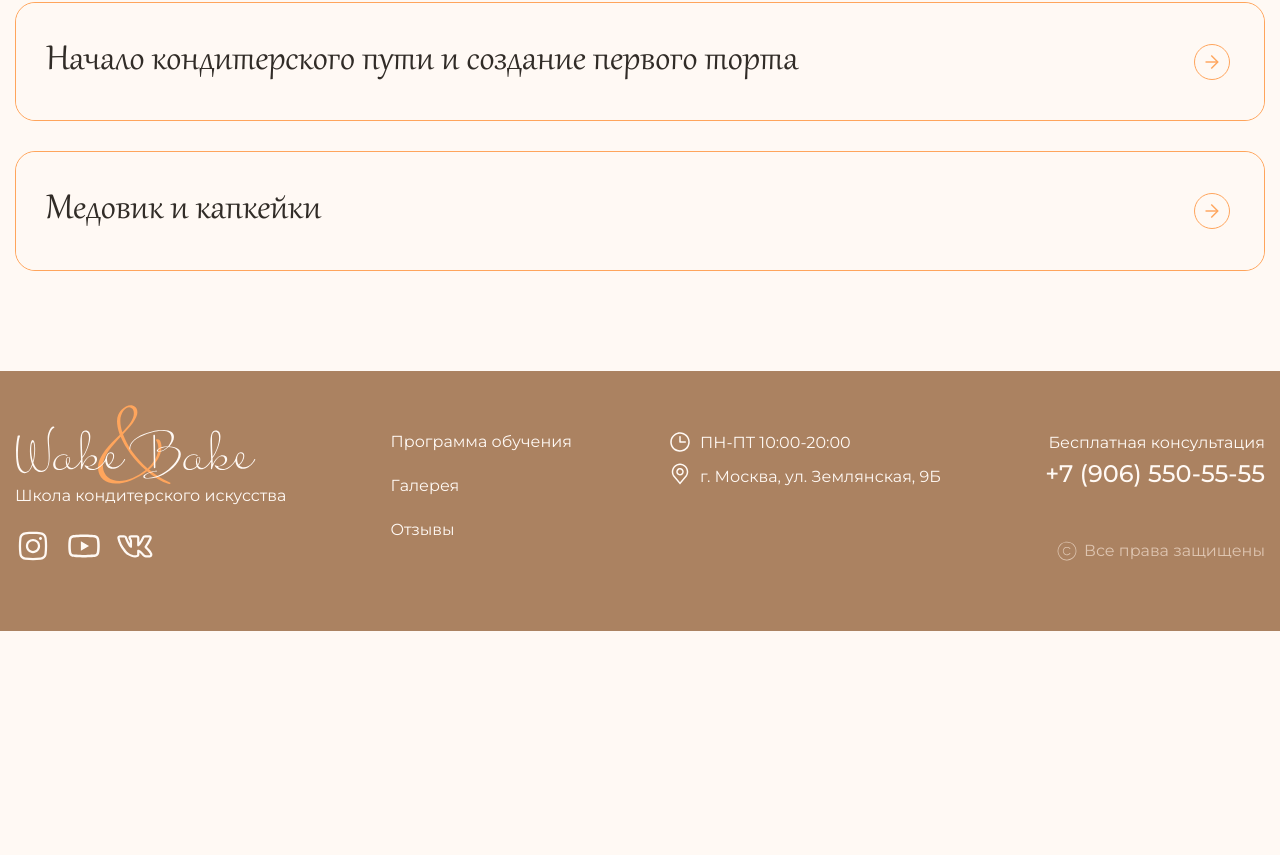
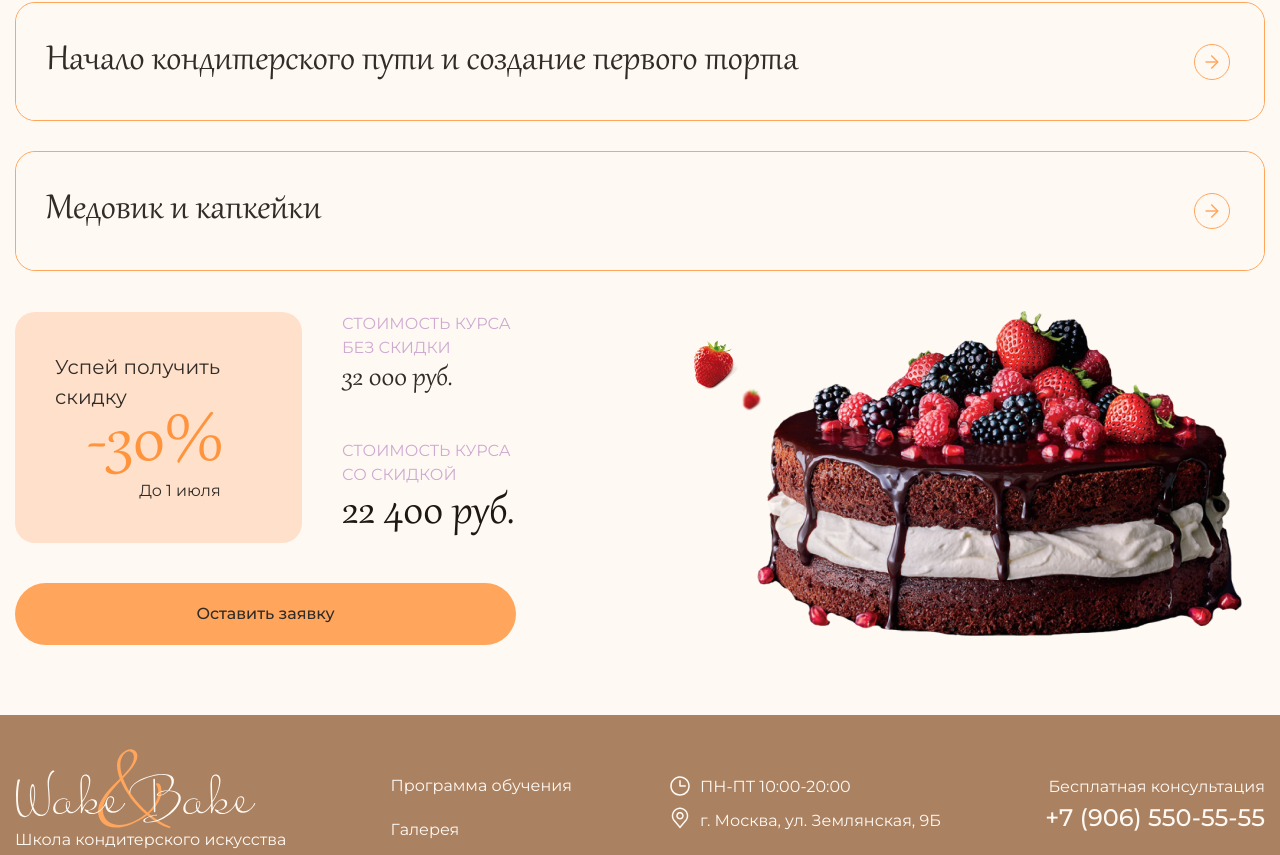
Before and after one commit to igmrsky/wake-bake, a website: page app/index.html in a window 1280 px wide. Shown: the part 1726-2581 px from the top of the page. Before the commit the page ends 2357 px from the top, so only its background shows below. Drawn offline with Linux system fonts and the light colour scheme; files whose address does not match are found by name.

Commit message:
added sectiom program

```diff
--- a/app/index.html
+++ b/app/index.html
@@ -185,9 +185,14 @@
                         <div class="program__tab-inner">
                             <h2 class="program__tab-title">
                                 Начало кондитерского пути и создание первого торта
-                                <svg class="program__title-arrow" width="14" height="14" viewBox="0 0 14 14" fill="none" xmlns="http://www.w3.org/2000/svg">
-                                    <path d="M5.77607 12.9756L11.7521 6.99962L5.77607 1.02363L6.78407 0.0156247L13.7681 6.99962L6.78407 13.9836L5.77607 12.9756Z" fill="#FFA55C"/>
-                                    <path d="M12.7598 6.28027L12.7598 7.72027L0.519766 7.72027L0.519766 6.28027L12.7598 6.28027Z" fill="#FFA55C"/>
+                                <svg class="program__title-arrow" width="14" height="14" viewBox="0 0 14 14" fill="none"
+                                    xmlns="http://www.w3.org/2000/svg">
+                                    <path
+                                        d="M5.77607 12.9756L11.7521 6.99962L5.77607 1.02363L6.78407 0.0156247L13.7681 6.99962L6.78407 13.9836L5.77607 12.9756Z"
+                                        fill="#FFA55C" />
+                                    <path
+                                        d="M12.7598 6.28027L12.7598 7.72027L0.519766 7.72027L0.519766 6.28027L12.7598 6.28027Z"
+                                        fill="#FFA55C" />
                                 </svg>
                             </h2>
                             <div class="program__tab-wrapper">
@@ -224,9 +229,14 @@
                         <div class="program__tab-inner">
                             <h2 class="program__tab-title">
                                 Медовик и капкейки
-                                <svg class="program__title-arrow" width="14" height="14" viewBox="0 0 14 14" fill="none" xmlns="http://www.w3.org/2000/svg">
-                                    <path d="M5.77607 12.9756L11.7521 6.99962L5.77607 1.02363L6.78407 0.0156247L13.7681 6.99962L6.78407 13.9836L5.77607 12.9756Z" fill="#FFA55C"/>
-                                    <path d="M12.7598 6.28027L12.7598 7.72027L0.519766 7.72027L0.519766 6.28027L12.7598 6.28027Z" fill="#FFA55C"/>
+                                <svg class="program__title-arrow" width="14" height="14" viewBox="0 0 14 14" fill="none"
+                                    xmlns="http://www.w3.org/2000/svg">
+                                    <path
+                                        d="M5.77607 12.9756L11.7521 6.99962L5.77607 1.02363L6.78407 0.0156247L13.7681 6.99962L6.78407 13.9836L5.77607 12.9756Z"
+                                        fill="#FFA55C" />
+                                    <path
+                                        d="M12.7598 6.28027L12.7598 7.72027L0.519766 7.72027L0.519766 6.28027L12.7598 6.28027Z"
+                                        fill="#FFA55C" />
                                 </svg>
                             </h2>
                             <div class="program__tab-wrapper">
@@ -252,7 +262,8 @@
                                         Практика:
                                     </span>
                                     <li class="program__practice-item">
-                                        Испечёшь капкейки, приготовишь крем и конфи, а также сделаешь своё первое пирожное — медовик
+                                        Испечёшь капкейки, приготовишь крем и конфи, а также сделаешь своё первое
+                                        пирожное — медовик
                                     </li>
                                 </ul>
                             </div>
@@ -262,9 +273,14 @@
                         <div class="program__tab-inner">
                             <h2 class="program__tab-title">
                                 Песочное тесто и чизкейк
-                                <svg class="program__title-arrow" width="14" height="14" viewBox="0 0 14 14" fill="none" xmlns="http://www.w3.org/2000/svg">
-                                    <path d="M5.77607 12.9756L11.7521 6.99962L5.77607 1.02363L6.78407 0.0156247L13.7681 6.99962L6.78407 13.9836L5.77607 12.9756Z" fill="#FFA55C"/>
-                                    <path d="M12.7598 6.28027L12.7598 7.72027L0.519766 7.72027L0.519766 6.28027L12.7598 6.28027Z" fill="#FFA55C"/>
+                                <svg class="program__title-arrow" width="14" height="14" viewBox="0 0 14 14" fill="none"
+                                    xmlns="http://www.w3.org/2000/svg">
+                                    <path
+                                        d="M5.77607 12.9756L11.7521 6.99962L5.77607 1.02363L6.78407 0.0156247L13.7681 6.99962L6.78407 13.9836L5.77607 12.9756Z"
+                                        fill="#FFA55C" />
+                                    <path
+                                        d="M12.7598 6.28027L12.7598 7.72027L0.519766 7.72027L0.519766 6.28027L12.7598 6.28027Z"
+                                        fill="#FFA55C" />
                                 </svg>
                             </h2>
                             <div class="program__tab-wrapper">
@@ -293,7 +309,8 @@
                                         Практика:
                                     </span>
                                     <li class="program__practice-item">
-                                        Приготовишь меренги, сделаешь заварной крем для тарталеток и испечёшь свой первый чизкейк
+                                        Приготовишь меренги, сделаешь заварной крем для тарталеток и испечёшь свой
+                                        первый чизкейк
                                     </li>
                                 </ul>
                             </div>
@@ -301,9 +318,14 @@
                         <div class="program__tab-inner">
                             <h2 class="program__tab-title">
                                 Бисквиты
-                                <svg class="program__title-arrow" width="14" height="14" viewBox="0 0 14 14" fill="none" xmlns="http://www.w3.org/2000/svg">
-                                    <path d="M5.77607 12.9756L11.7521 6.99962L5.77607 1.02363L6.78407 0.0156247L13.7681 6.99962L6.78407 13.9836L5.77607 12.9756Z" fill="#FFA55C"/>
-                                    <path d="M12.7598 6.28027L12.7598 7.72027L0.519766 7.72027L0.519766 6.28027L12.7598 6.28027Z" fill="#FFA55C"/>
+                                <svg class="program__title-arrow" width="14" height="14" viewBox="0 0 14 14" fill="none"
+                                    xmlns="http://www.w3.org/2000/svg">
+                                    <path
+                                        d="M5.77607 12.9756L11.7521 6.99962L5.77607 1.02363L6.78407 0.0156247L13.7681 6.99962L6.78407 13.9836L5.77607 12.9756Z"
+                                        fill="#FFA55C" />
+                                    <path
+                                        d="M12.7598 6.28027L12.7598 7.72027L0.519766 7.72027L0.519766 6.28027L12.7598 6.28027Z"
+                                        fill="#FFA55C" />
                                 </svg>
                             </h2>
                             <div class="program__tab-wrapper">
@@ -339,9 +361,14 @@
                         <div class="program__tab-inner">
                             <h2 class="program__tab-title">
                                 Дрожжевое тесто
-                                <svg class="program__title-arrow" width="14" height="14" viewBox="0 0 14 14" fill="none" xmlns="http://www.w3.org/2000/svg">
-                                    <path d="M5.77607 12.9756L11.7521 6.99962L5.77607 1.02363L6.78407 0.0156247L13.7681 6.99962L6.78407 13.9836L5.77607 12.9756Z" fill="#FFA55C"/>
-                                    <path d="M12.7598 6.28027L12.7598 7.72027L0.519766 7.72027L0.519766 6.28027L12.7598 6.28027Z" fill="#FFA55C"/>
+                                <svg class="program__title-arrow" width="14" height="14" viewBox="0 0 14 14" fill="none"
+                                    xmlns="http://www.w3.org/2000/svg">
+                                    <path
+                                        d="M5.77607 12.9756L11.7521 6.99962L5.77607 1.02363L6.78407 0.0156247L13.7681 6.99962L6.78407 13.9836L5.77607 12.9756Z"
+                                        fill="#FFA55C" />
+                                    <path
+                                        d="M12.7598 6.28027L12.7598 7.72027L0.519766 7.72027L0.519766 6.28027L12.7598 6.28027Z"
+                                        fill="#FFA55C" />
                                 </svg>
                             </h2>
                             <div class="program__tab-wrapper">
@@ -372,9 +399,14 @@
                         <div class="program__tab-inner">
                             <h2 class="program__tab-title">
                                 Работа с кремами
-                                <svg class="program__title-arrow" width="14" height="14" viewBox="0 0 14 14" fill="none" xmlns="http://www.w3.org/2000/svg">
-                                    <path d="M5.77607 12.9756L11.7521 6.99962L5.77607 1.02363L6.78407 0.0156247L13.7681 6.99962L6.78407 13.9836L5.77607 12.9756Z" fill="#FFA55C"/>
-                                    <path d="M12.7598 6.28027L12.7598 7.72027L0.519766 7.72027L0.519766 6.28027L12.7598 6.28027Z" fill="#FFA55C"/>
+                                <svg class="program__title-arrow" width="14" height="14" viewBox="0 0 14 14" fill="none"
+                                    xmlns="http://www.w3.org/2000/svg">
+                                    <path
+                                        d="M5.77607 12.9756L11.7521 6.99962L5.77607 1.02363L6.78407 0.0156247L13.7681 6.99962L6.78407 13.9836L5.77607 12.9756Z"
+                                        fill="#FFA55C" />
+                                    <path
+                                        d="M12.7598 6.28027L12.7598 7.72027L0.519766 7.72027L0.519766 6.28027L12.7598 6.28027Z"
+                                        fill="#FFA55C" />
                                 </svg>
                             </h2>
                             <div class="program__tab-wrapper">
@@ -407,9 +439,14 @@
                         <div class="program__tab-inner">
                             <h2 class="program__tab-title">
                                 Mille-feuille, или Наполеон
-                                <svg class="program__title-arrow" width="14" height="14" viewBox="0 0 14 14" fill="none" xmlns="http://www.w3.org/2000/svg">
-                                    <path d="M5.77607 12.9756L11.7521 6.99962L5.77607 1.02363L6.78407 0.0156247L13.7681 6.99962L6.78407 13.9836L5.77607 12.9756Z" fill="#FFA55C"/>
-                                    <path d="M12.7598 6.28027L12.7598 7.72027L0.519766 7.72027L0.519766 6.28027L12.7598 6.28027Z" fill="#FFA55C"/>
+                                <svg class="program__title-arrow" width="14" height="14" viewBox="0 0 14 14" fill="none"
+                                    xmlns="http://www.w3.org/2000/svg">
+                                    <path
+                                        d="M5.77607 12.9756L11.7521 6.99962L5.77607 1.02363L6.78407 0.0156247L13.7681 6.99962L6.78407 13.9836L5.77607 12.9756Z"
+                                        fill="#FFA55C" />
+                                    <path
+                                        d="M12.7598 6.28027L12.7598 7.72027L0.519766 7.72027L0.519766 6.28027L12.7598 6.28027Z"
+                                        fill="#FFA55C" />
                                 </svg>
                             </h2>
                             <div class="program__tab-wrapper">
@@ -443,9 +480,14 @@
                         <div class="program__tab-inner">
                             <h2 class="program__tab-title">
                                 Завершение курса
-                                <svg class="program__title-arrow" width="14" height="14" viewBox="0 0 14 14" fill="none" xmlns="http://www.w3.org/2000/svg">
-                                    <path d="M5.77607 12.9756L11.7521 6.99962L5.77607 1.02363L6.78407 0.0156247L13.7681 6.99962L6.78407 13.9836L5.77607 12.9756Z" fill="#FFA55C"/>
-                                    <path d="M12.7598 6.28027L12.7598 7.72027L0.519766 7.72027L0.519766 6.28027L12.7598 6.28027Z" fill="#FFA55C"/>
+                                <svg class="program__title-arrow" width="14" height="14" viewBox="0 0 14 14" fill="none"
+                                    xmlns="http://www.w3.org/2000/svg">
+                                    <path
+                                        d="M5.77607 12.9756L11.7521 6.99962L5.77607 1.02363L6.78407 0.0156247L13.7681 6.99962L6.78407 13.9836L5.77607 12.9756Z"
+                                        fill="#FFA55C" />
+                                    <path
+                                        d="M12.7598 6.28027L12.7598 7.72027L0.519766 7.72027L0.519766 6.28027L12.7598 6.28027Z"
+                                        fill="#FFA55C" />
                                 </svg>
                             </h2>
                             <div class="program__tab-wrapper">
@@ -473,6 +515,41 @@
                                 </ul>
                             </div>
                         </div>
+                    </div>
+                </div>
+                <div class="program__sale">
+                    <div class="program__sale-content">
+                        <div class="program__sale-box">
+                            Успей получить скидку
+                            <div class="program__sale-value">
+                                -30%
+                            </div>
+                            <span>
+                                До 1 июля
+                            </span>
+                        </div>
+                        <div class="program__price">
+                            <div class="program__price-text">
+                                Стоимость курса без скидки
+                            </div>
+                            <div class="program__price-value">
+                                32 000 руб.
+                            </div>
+                        </div>
+                        <div class="program__price">
+                            <div class="program__price-text">
+                                Стоимость курса со скидкой
+                            </div>
+                            <div class="program__price-sale">
+                                22 400 руб.
+                            </div>
+                        </div>
+                        <a class="program__sale-btn" href="#">
+                            Оставить заявку
+                        </a>
+                    </div>
+                    <div class="program__img-inner">
+                        <img class="program__img" src="images/sale-img.png" alt="">
                     </div>
                 </div>
             </div>
--- a/app/scss/style.scss
+++ b/app/scss/style.scss
@@ -511,6 +511,8 @@
     border-color: $input-bg;
 }
 
+// =======================================================================================
+
 .program {
     padding: 70px 0;
 
@@ -537,25 +539,35 @@
         color: inherit;
         box-shadow: 0 4px 20px 0 rgba(206, 195, 185, 0.3);
         transition: all 1s;
+
         &--active {
             background-color: $bg;
         }
+
         &:hover {
             box-shadow: none;
             background-color: $bg;
         }
     }
+
     &__tab-item {
         display: none;
+
         &.program__tab-item--active {
             display: block;
         }
     }
+
     &__tab-inner {
         border: 1px solid $accent;
         border-radius: 20px;
         margin-bottom: 30px;
+
+        &:last-child {
+            margin-bottom: 40px;
+        }
     }
+
     &__tab-title {
         border-radius: 20px;
         padding: 40px 30px;
@@ -565,6 +577,7 @@
         @extend %gabriola-400;
         cursor: pointer;
         position: relative;
+
         &::before {
             content: '';
             position: absolute;
@@ -578,20 +591,25 @@
             border-radius: 50%;
             transition: all .4s;
         }
+
         &:hover::before {
             background-color: $accent;
         }
+
         &:hover>.program__title-arrow {
             transform: rotate(90deg);
             top: 54px;
             transition: all .4s;
+
             path {
                 fill: $bg-light;
             }
         }
+
         &.program__tab-title--active::before {
             background-color: $accent;
         }
+
         &.program__tab-title--active {
             .program__title-arrow--active {
                 path {
@@ -600,6 +618,7 @@
             }
         }
     }
+
     &__title-arrow {
         position: absolute;
         top: 50%;
@@ -607,39 +626,47 @@
         transform: translateY(-50%);
         transition: all .4s;
     }
+
     &__title-arrow--active {
         transform: rotate(90deg);
         top: 54px;
     }
+
     &__tab-wrapper {
         display: none;
         padding: 40px 30px;
         padding-top: 0;
     }
-    &__tab-title--active + .program__tab-wrapper {
+
+    &__tab-title--active+.program__tab-wrapper {
         display: flex !important;
         gap: 80px;
     }
+
     &__theory-list {
         display: flex;
         flex-direction: column;
         gap: 20px;
         max-width: 510px;
     }
+
     &__tab-subtitle {
         color: $second-accent;
         line-height: 1.6;
         text-transform: uppercase;
     }
+
     &__practice-list {
         max-width: 230px;
         display: flex;
         flex-direction: column;
         gap: 20px;
     }
+
     &__theory-item {
         padding-left: 32px;
         position: relative;
+
         &::before,
         &::after {
             content: '';
@@ -647,6 +674,7 @@
             top: 50%;
             transform: translateY(-50%);
         }
+
         &::before {
             left: 7px;
             width: 10px;
@@ -654,6 +682,7 @@
             background-image: url('../images/icons/cake-hat-small.svg');
             background-repeat: no-repeat;
         }
+
         &::after {
             left: 0;
             width: 24px;
@@ -662,6 +691,79 @@
             border-radius: 50%;
         }
     }
+
+    &__sale {
+        display: flex;
+        justify-content: space-between;
+        align-items: center;
+        gap: 20px;
+    }
+
+    &__sale-content {
+        display: grid;
+        grid-template-columns: 287px 1fr;
+        grid-template-rows: repeat(3, auto);
+        gap: 40px;
+        max-width: 501px;
+    }
+
+    &__sale-box {
+        font-size: 20px;
+        background-color: $bg;
+        border-radius: 20px;
+        grid-row: 1 / 3;
+        padding: 40px;
+        span {
+            display: block;
+            font-size: 16px;
+            text-align: right;
+            padding-right: 20%;
+        }
+    }
+
+    &__sale-value {
+        @extend %gabriola-400;
+        font-size: 74px;
+        color: $accent;
+        line-height: 0.82;
+        margin: 0 0 7px 13%;
+        transform-origin: 0 0;
+        animation: sale-grow .7s linear infinite alternate;
+    }
+    &__price-text {
+        color: $second-accent;
+        text-transform: uppercase;
+        margin-bottom: 5px;
+    }
+    &__price-value {
+        @extend %gabriola-400;
+        font-size: 32px;
+        line-height: 0.9;
+    }
+    &__price-sale {
+        @extend %gabriola-400;
+        font-size: 50px;
+        line-height: 0.9;
+        color: $title;
+    }
+    &__sale-btn {
+        grid-column: 1 / 3;
+        @extend %btn;
+        padding: 18px 0;
+    }
+    &__img {
+        width: 100%;
+    }
+}
+
+@keyframes sale-grow {
+    0% {
+        color: $accent;
+    }
+    100% {
+        transform: translateX(3%) scale(1.1);
+        color: #ff9138;
+    }
 }
 
 
```
Also changed, not shown: app/css/style.min.css. Lines whose indentation alone changed are shown as unchanged.
